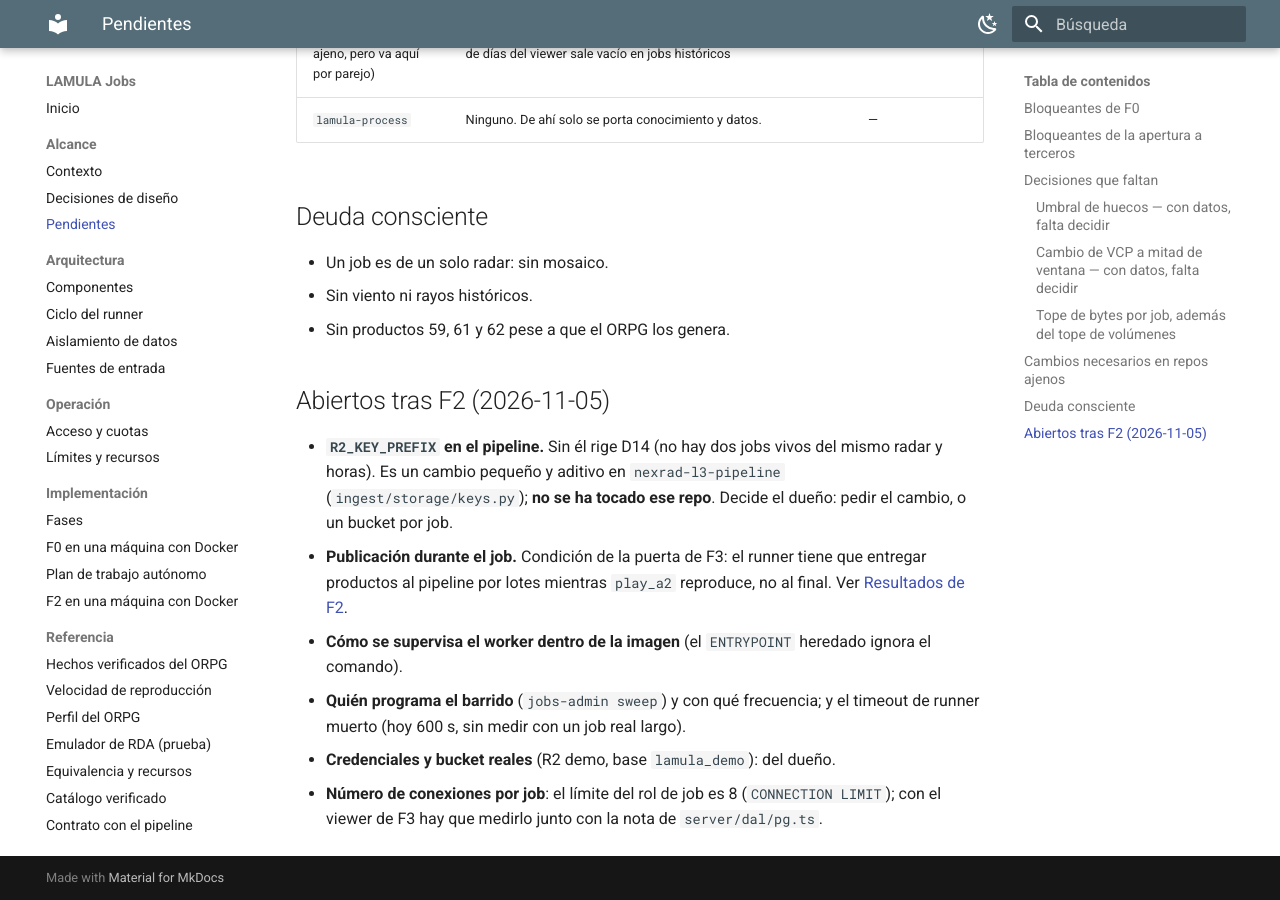
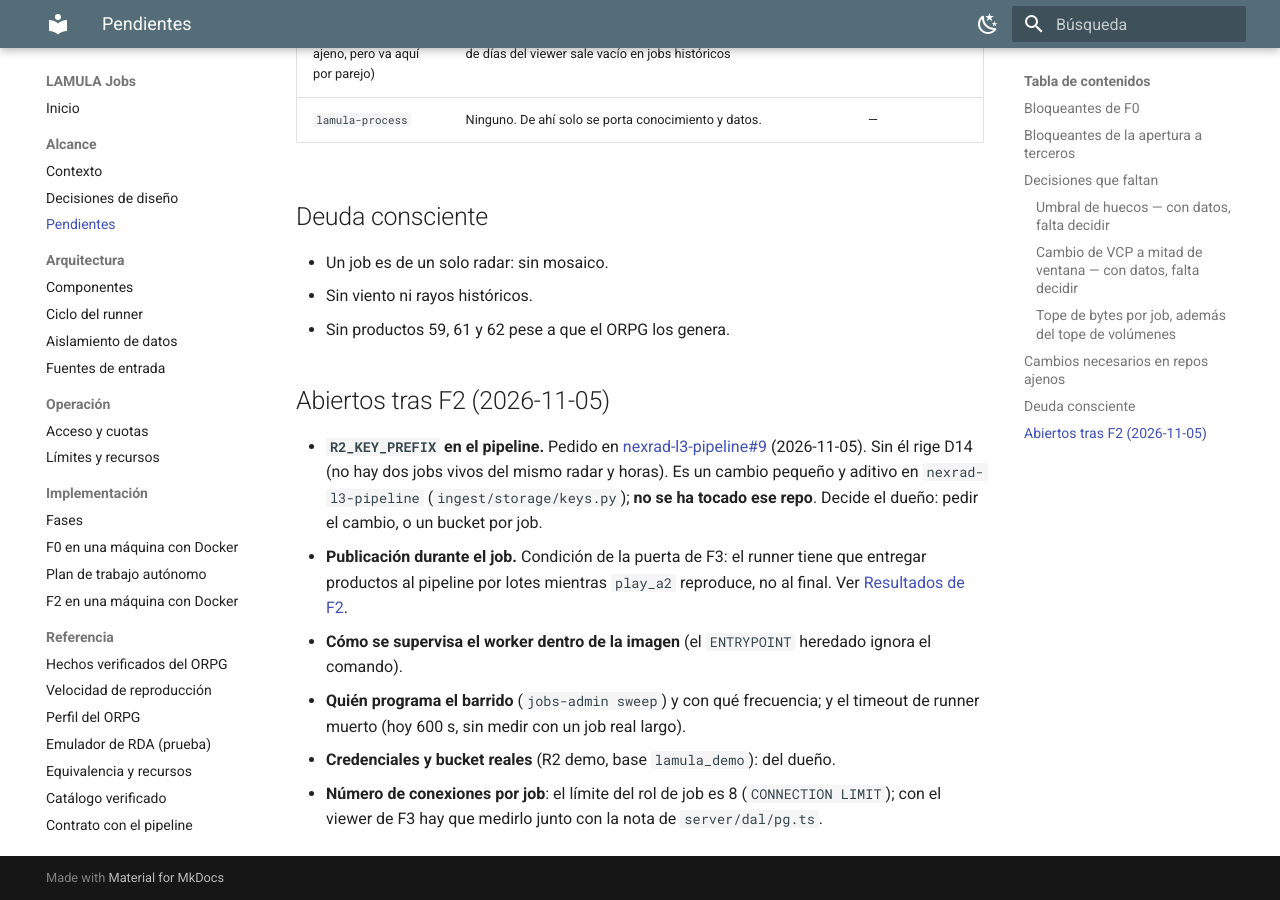
Before and after one commit to vladimir1284/lamula-jobs, an MkDocs documentation site: the page built from docs/alcance/pendientes.md, in a window 1280 px wide and 900 px high, scrolled down 3279 px. Built offline with MkDocs 1.6.1 and Material for MkDocs 9.7.7, drawn with Linux system fonts in a browser that asks for light colours.

Commit message:
pendientes: issue #9 del pipeline; linkedin 13: sin alarma de cola todavía
Co-Authored-By: Claude Sonnet 5.5 <noreply@anthropic.com>

```diff
--- a/docs/alcance/pendientes.md
+++ b/docs/alcance/pendientes.md
@@ -122,7 +122,7 @@ conoce el tamaño de cada clave.
 
 ## Abiertos tras F2 (2026-11-05)
 
-- **`R2_KEY_PREFIX` en el pipeline.** Sin él rige D14 (no hay dos jobs vivos del mismo radar y horas).
+- **`R2_KEY_PREFIX` en el pipeline.** Pedido en [nexrad-l3-pipeline#9](https://github.com/vladimir1284/nexrad-l3-pipeline/issues/9) (2026-11-05). Sin él rige D14 (no hay dos jobs vivos del mismo radar y horas).
   Es un cambio pequeño y aditivo en `nexrad-l3-pipeline` (`ingest/storage/keys.py`); **no se ha tocado ese
   repo**. Decide el dueño: pedir el cambio, o un bucket por job.
 - **Publicación durante el job.** Condición de la puerta de F3: el runner tiene que entregar productos al
```
Also changed, not shown: linkedin/13-el-comando-que-nadie-ejecuto.md (+1 -1 lines).
